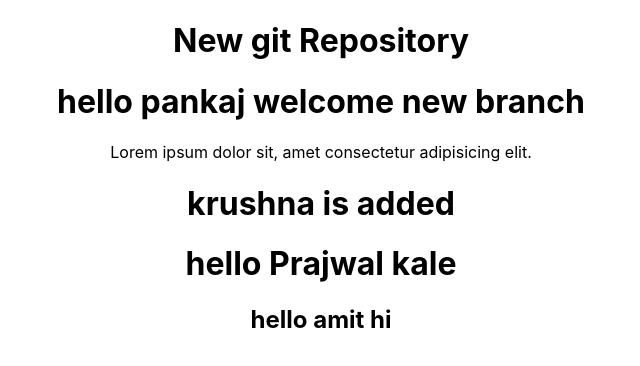
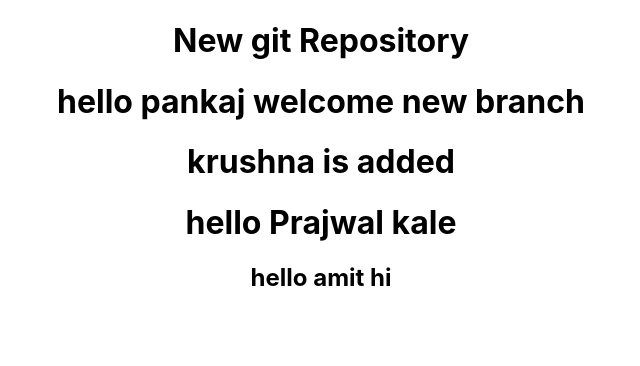
Before and after one commit to KRUSHNA2002/SchoolProject, a React (Create React App) app: page / in a window 1280 px wide. Shown: the top 366 px of the page, without its empty margins (319-959 px from the left). Built offline with nearby package versions, Linux system fonts and the light colour scheme.

Commit message:
para deleted

```diff
--- a/src/App.js
+++ b/src/App.js
@@ -5,7 +5,6 @@
     <div className="App">
       <h1>New git Repository</h1>
       <h1>hello pankaj welcome new branch</h1>
-      <p>Lorem ipsum dolor sit, amet consectetur adipisicing elit.</p>
       <h1>krushna is added</h1>
       <h1>hello Prajwal kale</h1>
       <h2>hello amit hi </h2>
```
